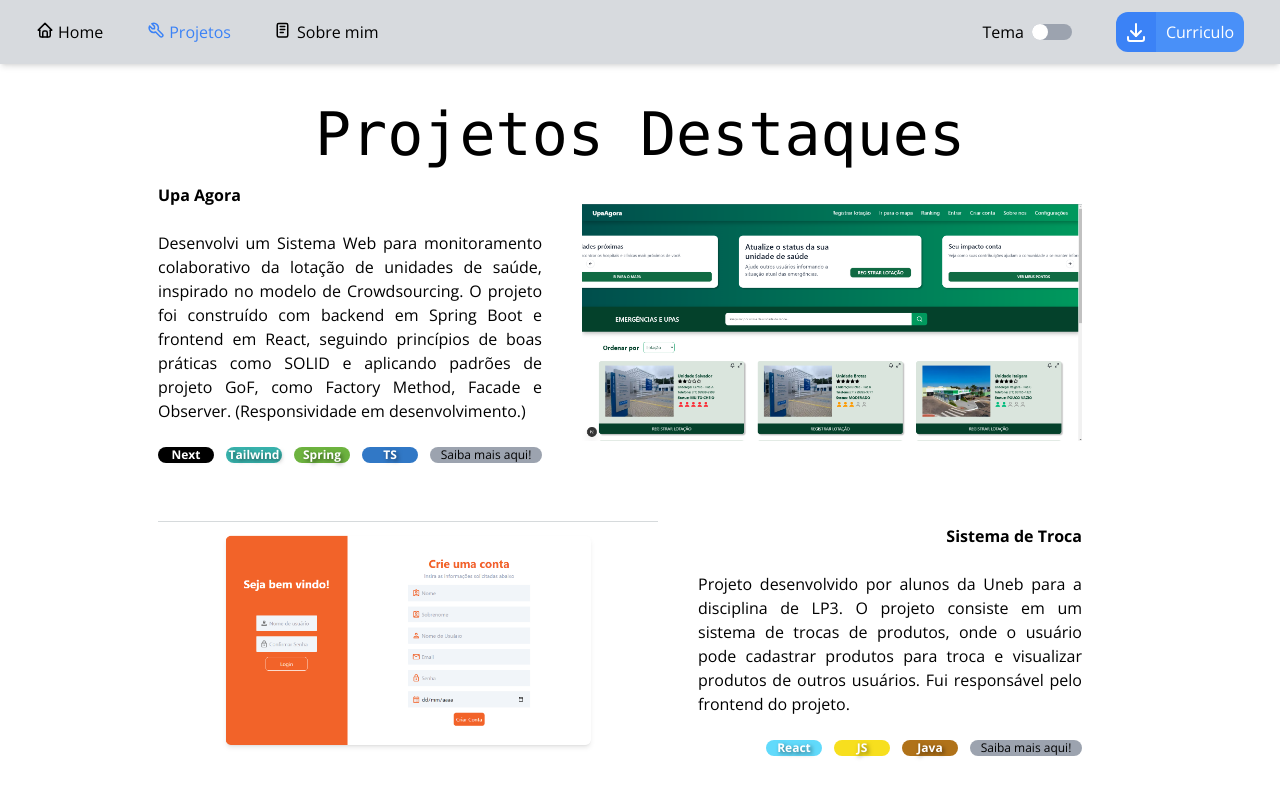
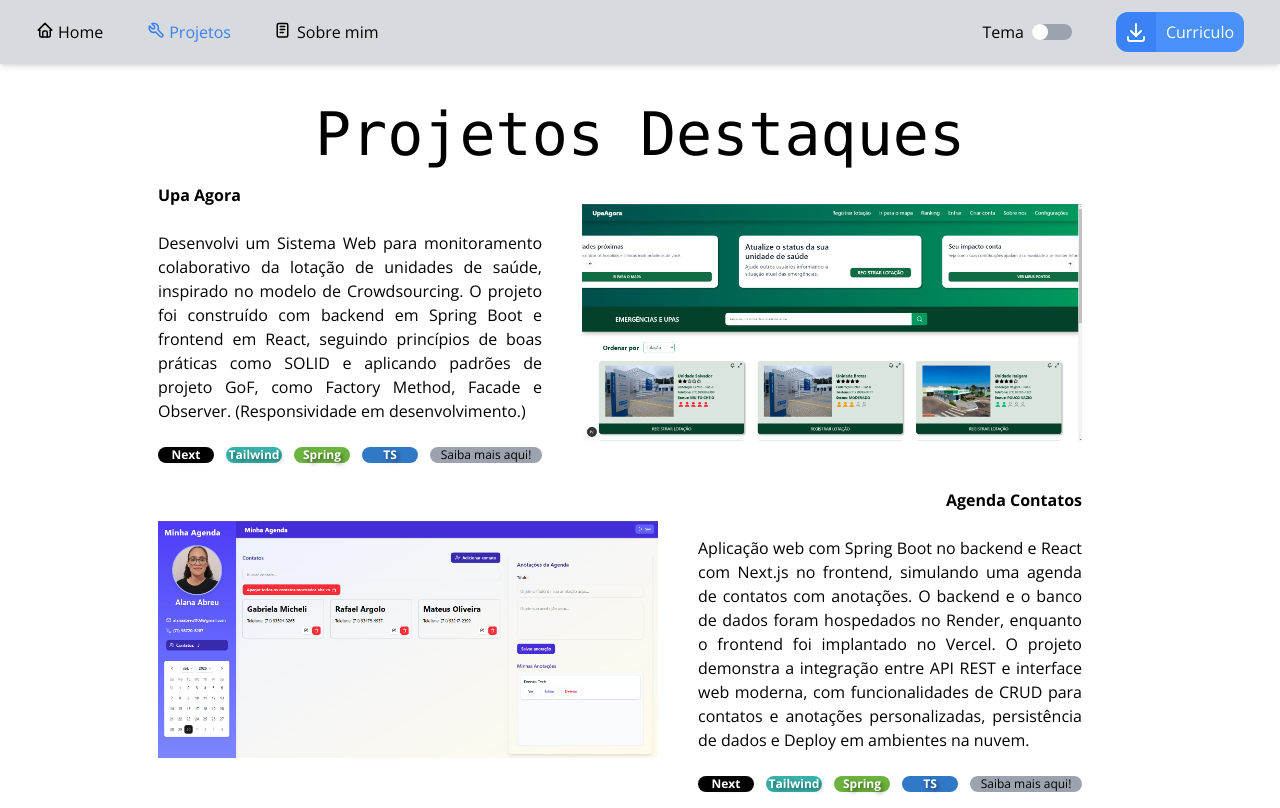
Before and after one commit to N1nh4/portifolio, a Next.js app: page /Projetos in a window 1280 px wide. Built offline with nearby package versions, Linux system fonts and the light colour scheme.

Commit message:
adicionando novos projetos

```diff
--- a/src/data/projetos.ts
+++ b/src/data/projetos.ts
@@ -15,17 +15,17 @@ export const projetos: Projetos[] = [
         descricao: 'Desenvolvi um Sistema Web para monitoramento colaborativo da lotação de unidades de saúde, inspirado no modelo de Crowdsourcing. O projeto foi construído com backend em Spring Boot e frontend em React, seguindo princípios de boas práticas como SOLID e aplicando padrões de projeto GoF, como Factory Method, Facade e Observer. (Responsividade em desenvolvimento.)',
         imagem: '/imagens/upaagora.png',
         categoria: [5, 6, 12, 7 ],
-        saibaMais: 'https://projeto-organo.vercel.app/',
+        saibaMais: 'https://github.com/N1nh4/frontend-lab-web',
         invertido: false,
 
     },
     {
         id: 2,
-        titulo: 'Sistema de Troca',
-        descricao: 'Projeto desenvolvido por alunos da Uneb para a disciplina de LP3. O projeto consiste em um sistema de trocas de produtos, onde o usuário pode cadastrar produtos para troca e visualizar produtos de outros usuários. Fui responsável pelo frontend do projeto. ',
-        imagem: '/imagens/projetoDestaque2.png',
-        categoria: [4, 3, 10],
-        saibaMais: 'https://github.com/brugabi/Sistemas-de-Troca',
+        titulo: 'Agenda Contatos',
+        descricao: 'Aplicação web com Spring Boot no backend e React com Next.js no frontend, simulando uma agenda de contatos com anotações. O backend e o banco de dados foram hospedados no Render, enquanto o frontend foi implantado no Vercel. O projeto demonstra a integração entre API REST e interface web moderna, com funcionalidades de CRUD para contatos e anotações personalizadas, persistência de dados e Deploy em ambientes na nuvem.',
+        imagem: '/imagens/projetoAgenda.png',
+        categoria: [5, 6, 12, 7],
+        saibaMais: 'https://agenda-frontend-xi.vercel.app/',
         invertido: true,
     },
     {
--- a/src/data/projetosGeral.ts
+++ b/src/data/projetosGeral.ts
@@ -88,6 +88,22 @@ export const ProjetosGeral: ProjetosGeral[] = [
         imagem: '/imagens/sistemaArquivos.png',
         categoria: [8],
         saibaMais: 'https://github.com/N1nh4/projeto-terminal-linux',
+    },
+    {
+        id: 11,
+        titulo: 'API Cid-10',
+        descricao: 'API REST para consulta ao banco de dados do CID-10. O sistema lê os dados a partir de um arquivo JSON e permite realizar buscas por código ou descrição via requisições HTTP GET.',
+        imagem: '/imagens/apiCid-10.png',
+        categoria: [8, 11],
+        saibaMais: 'https://github.com/N1nh4/api-cid-10',
+    },
+    {
+        id: 12,
+        titulo: 'Sistema de Troca',
+        descricao: 'Projeto consiste em um sistema de trocas de produtos, onde o usuário pode cadastrar produtos para troca e visualizar produtos de outros usuários. Fui responsável pelo frontend do projeto. ',
+        imagem: '/imagens/projetoDestaque2.png',
+        categoria: [4, 3, 10],
+        saibaMais: 'https://github.com/brugabi/Sistemas-de-Troca',
     }
 
 ]
```
Also changed, not shown: public/imagens/apiCid-10.png (added), public/imagens/projetoAgenda.png (added).
